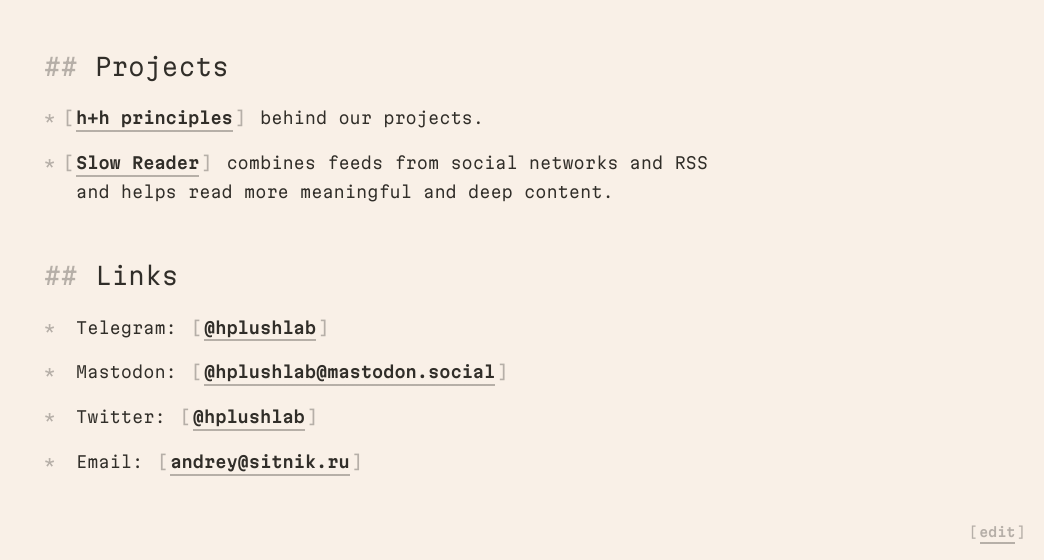
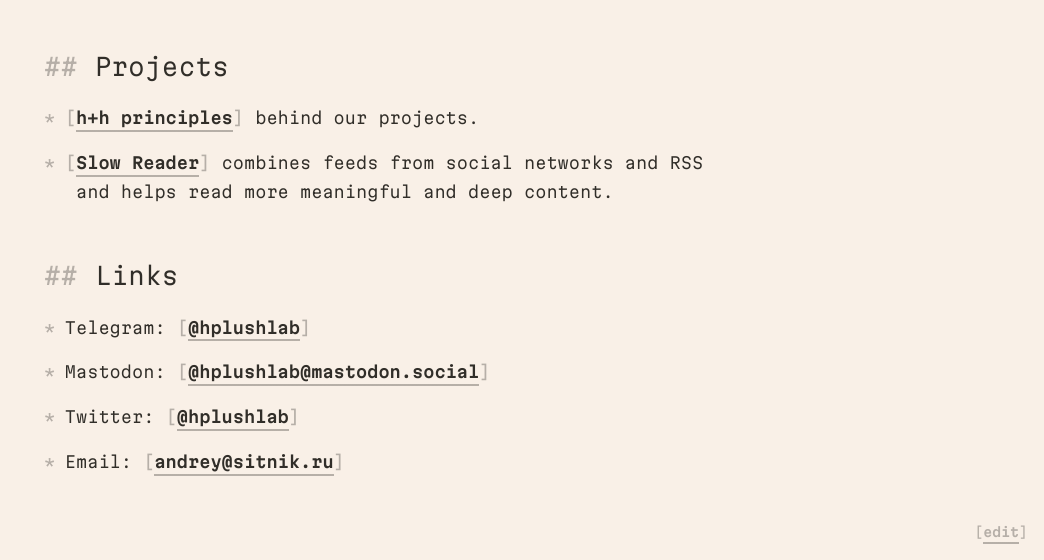
Before and after one commit to hplush/hplush.dev, a website: page dist/index.html in a window 1280 px wide. Shown: the part 240-800 px from the top of the page, without its empty margins (236-1280 px from the left). Drawn offline with Linux system fonts and the light colour scheme.

Commit message:
Clean up paddings

```diff
--- a/dist/index.html
+++ b/dist/index.html
@@ -29,7 +29,7 @@
         </div>
         <h1 itemprop="name"><strong>h+h</strong> lab</h1>
         <p>
-          Urbanism for Web: improve human comminations by changing public
+          Urbanism for Web: improve human comminations by changing public
           platforms.
         </p>
         <p>
@@ -39,16 +39,12 @@
       </div>
       <h2>Projects</h2>
       <ul>
-        <li>
-          <a href="./principles" class="first">
-            h+h principles
-          </a>
+        <li class="link">
+          <a href="./principles">h+h principles</a>
           behind our projects.
         </li>
-        <li>
-          <a href="https://github.com/hplush/slowreader" class="first">
-            Slow Reader
-          </a>
+        <li class="link">
+          <a href="https://github.com/hplush/slowreader">Slow Reader</a>
           combines feeds from social networks and RSS and helps read more
           meaningful and deep content.
         </li>
--- a/dist/style.css
+++ b/dist/style.css
@@ -99,6 +99,8 @@
   font-weight: inherit;
   font-size: 2rem;
   margin-bottom: 1rem;
+  padding-left: 1.4em;
+  position: relative;
 }
 
 strong {
@@ -115,12 +117,16 @@
 
 h1::before {
   content: "# ";
+  position: absolute;
+  left: 0;
 }
 
 h2 {
   margin: 3rem 0 1rem 0;
   font-weight: inherit;
   font-size: 1.5rem;
+  padding-left: 2.1em;
+  position: relative;
 
   h1 + & {
     margin-top: 0;
@@ -129,6 +135,8 @@
 
 h2::before {
   content: "## ";
+  position: absolute;
+  left: 0;
 }
 
 p + p {
@@ -141,11 +149,19 @@
 
 li {
   list-style: none;
-  padding-left: 2rem;
+  padding-left: 1.3em;
   position: relative;
 
   & + & {
     padding-top: 1em;
+  }
+
+  &.link {
+    padding-left: 2em;
+
+    & > a {
+      margin-left: -0.7em;
+    }
   }
 }
 
@@ -172,17 +188,17 @@
 
   color: inherit;
   font-weight: 600;
-  padding: 0 1em;
+  padding: 0 0.7em;
   position: relative;
   display: inline-block;
   text-decoration: none;
   background-image: linear-gradient(
       to right,
       var(--background),
-      var(--background) 1em,
-      transparent 1em,
-      transparent calc(100% - 1em),
-      var(--background) calc(100% - 1em),
+      var(--background) 0.7em,
+      transparent 0.7em,
+      transparent calc(100% - 0.7em),
+      var(--background) calc(100% - 0.7em),
       var(--background)
     ),
     linear-gradient(
@@ -205,10 +221,6 @@
     transform: scale(0.97);
   }
 
-  &.first {
-    margin-left: -1em;
-  }
-
   h1 & {
     --underline: 4px;
   }
@@ -216,7 +228,7 @@
 
 a::before,
 a::after {
-  width: 1em;
+  width: 0.7em;
   position: absolute;
   text-align: center;
 }
```
